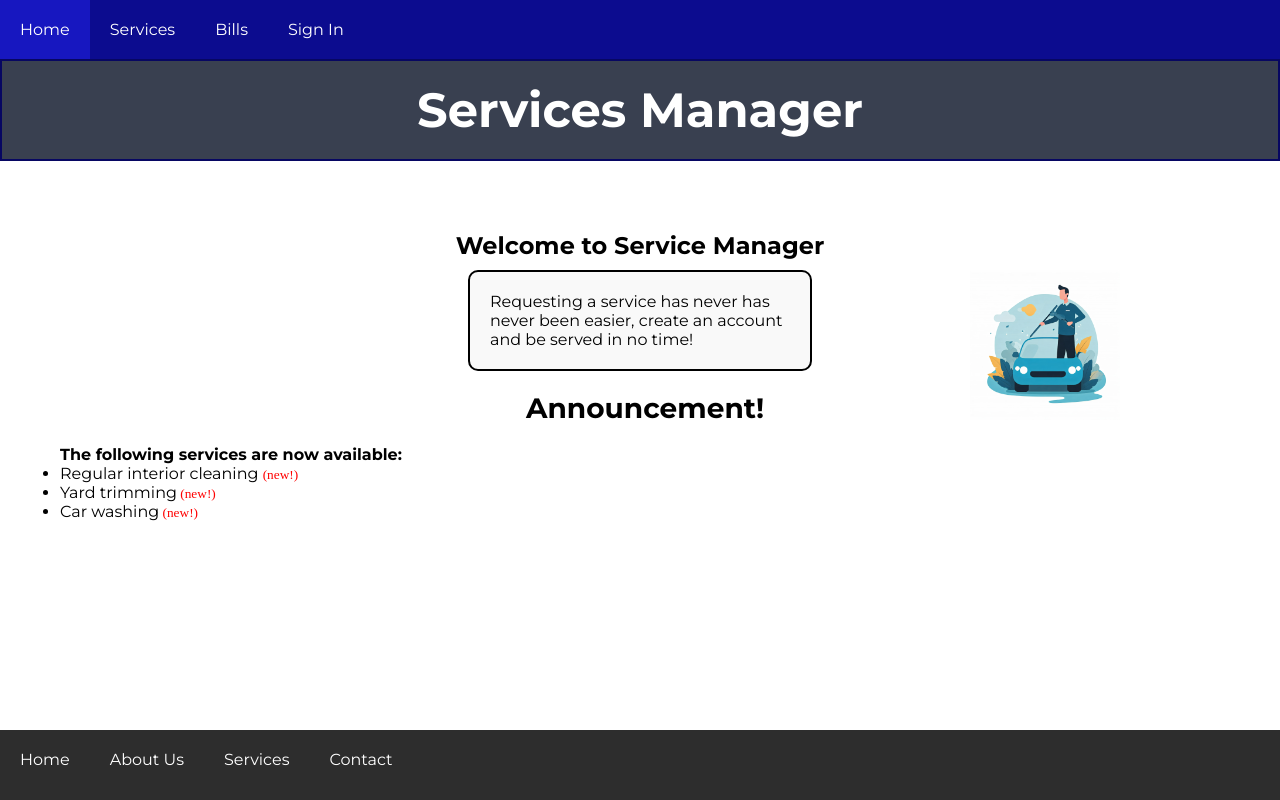
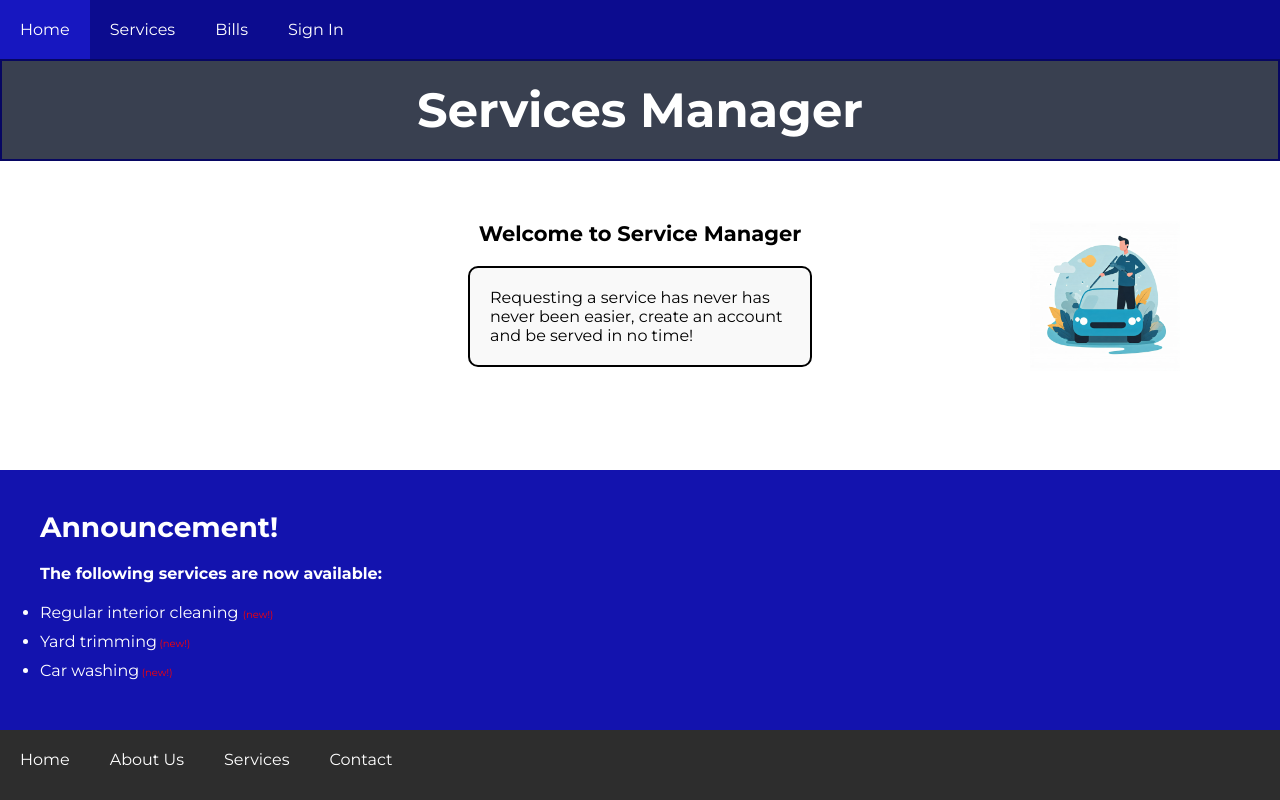
Before and after one commit to abdellah240/services-manager, a plain HTML site: page home.html in a window 1280 px wide. Drawn offline with Linux system fonts and the light colour scheme.

Commit message:
update styles

```diff
--- a/home.html
+++ b/home.html
@@ -30,14 +30,11 @@
           </li>
         </ul>
       </nav>
-      <h1 class = "page__title">Services Manager</h1>
+      <h1 class="page__title">Services Manager</h1>
     </header>
     <main class="app">
       <div class="app__container">
-        <div id="content">
-          <h3 class ="welcome__message">Welcome to Service Manager</h3>
-        </div>
-        <div>
+        <div class="app__logo-container">
           <img
             src="Images/Gemini_Generated_Image_f3crpuf3crpuf3cr.jpeg"
             height="150"
@@ -46,23 +43,37 @@
             class="logo"
           />
         </div>
-        <div class="framed-text">
-          Requesting a service has never has never been easier, create an
-          account and be served in no time!
+        <div class="welcome">
+          <div class="welcome__title">Welcome to Service Manager</div>
+          <div class="welcome__text">
+            Requesting a service has never has never been easier, create an
+            account and be served in no time!
+          </div>
         </div>
-        <div id="announcement">
-          <h2 class ="announcement__message">Announcement!</h2>
-          <h4>The following services are now available:</h4>
-          <ul class="Services">
-            <li>
-              Regular interior cleaning <span class="bigred"> (new!)</span>
+      </div>
+    </main>
+    <div class="announcement">
+      <div class="announcment__container">
+        <h2 class="announcement__title">Announcement!</h2>
+        <div class="announcement__section">
+          <h4 class="announcement__message">
+            The following services are now available:
+          </h4>
+          <ul class="announcement__list">
+            <li class="announcement__list-item">
+              Regular interior cleaning
+              <span class="announcement__flag"> (new!)</span>
             </li>
-            <li>Yard trimming<span class="bigred"> (new!)</span></li>
-            <li>Car washing<span class="bigred"> (new!)</span></li>
+            <li class="announcement__list-item">
+              Yard trimming<span class="announcement__flag"> (new!)</span>
+            </li>
+            <li class="announcement__list-item">
+              Car washing<span class="announcement__flag"> (new!)</span>
+            </li>
           </ul>
         </div>
       </div>
-    </main>
+    </div>
     <footer class="footer">
       <div class="footer__container">
         <a class="footer__link" href="home.html">Home</a>
--- a/main.css
+++ b/main.css
@@ -21,6 +21,7 @@ input {
 }
 
 html {
+  font-family: "Montserrat", sans-serif;
   height: 100%;
 }
 
@@ -31,17 +32,20 @@ body {
 }
 
 header {
-  font-family: "Montserrat", sans-serif;
 }
 
 .app {
   flex: 1;
   display: flex;
-  font-family: "Montserrat", sans-serif;
 }
 
 .app__container {
   flex: 1;
+}
+
+.app__logo-container {
+  position: absolute;
+  right: 0;
 }
 
 .page__title {
@@ -87,7 +91,6 @@ header {
 
 .footer {
   background-color: rgb(45, 45, 45);
-  font-family: "Montserrat", sans-serif;
   min-height: 70px;
 }
 
@@ -119,20 +122,17 @@ header {
 
 h1 {
   text-align: center;
-  font-family: "Montserrat", sans-serif;
   font-size: 3rem;
 }
 
 h2 {
   text-align: center;
   font-size: 1.75rem;
-  font-family: "Montserrat", sans-serif;
 }
 
 h3 {
   text-align: center;
   font-size: 1.5rem;
-  font-family: "Montserrat", sans-serif;
 }
 
 .welcome__message {
@@ -188,7 +188,6 @@ form textarea {
   border: none;
   border-radius: 5px;
   cursor: pointer;
-  font-family: "Montserrat", sans-serif;
 }
 
 .submit:hover,
@@ -202,7 +201,20 @@ input {
   padding: 5px;
 }
 
-.framed-text {
+.welcome {
+  display: flex;
+  flex-direction: column;
+  align-items: center;
+  margin-bottom: 40px;
+}
+
+.welcome__title {
+  font-size: 21px;
+  font-weight: bold;
+  margin-bottom: 20px;
+}
+
+.welcome__text {
   border: 2px solid black;
   padding: 20px;
   width: 300px;
@@ -211,9 +223,23 @@ input {
   margin: 0 auto;
 }
 
+.announcment__container {
+  background-color: rgb(19, 19, 174);
+  color: #fff;
+  padding: 40px;
+}
+
+.announcement__title {
+  text-align: left;
+  margin-bottom: 20px;
+}
+
 .announcement__message {
-  margin-left: 240px;
-  padding: 20px;
+  margin-bottom: 20px;
+}
+
+.announcement__list-item {
+  margin-bottom: 10px;
 }
 
 .signup__link {
@@ -223,7 +249,6 @@ input {
 .service {
   border: 0.3vw black solid;
   background-color: #f9f9f9;
-  font-family: RobotoLight, Arial, sans-serif;
 }
 
 #services-list-div {
@@ -231,14 +256,13 @@ input {
   margin: 0 25vw;
 }
 
-.bigred {
-  font-size: 10pt;
-  font-family: Ariel;
+.announcement__flag {
+  font-size: 10px;
   color: red;
 }
+
 .logo {
-  float: right;
-  margin-right: 100px; /* To add space between text and image */
+  margin-right: 100px;
 }
 
 .login {
```
Also changed, not shown: userprofile.css (+19 -22 lines).
